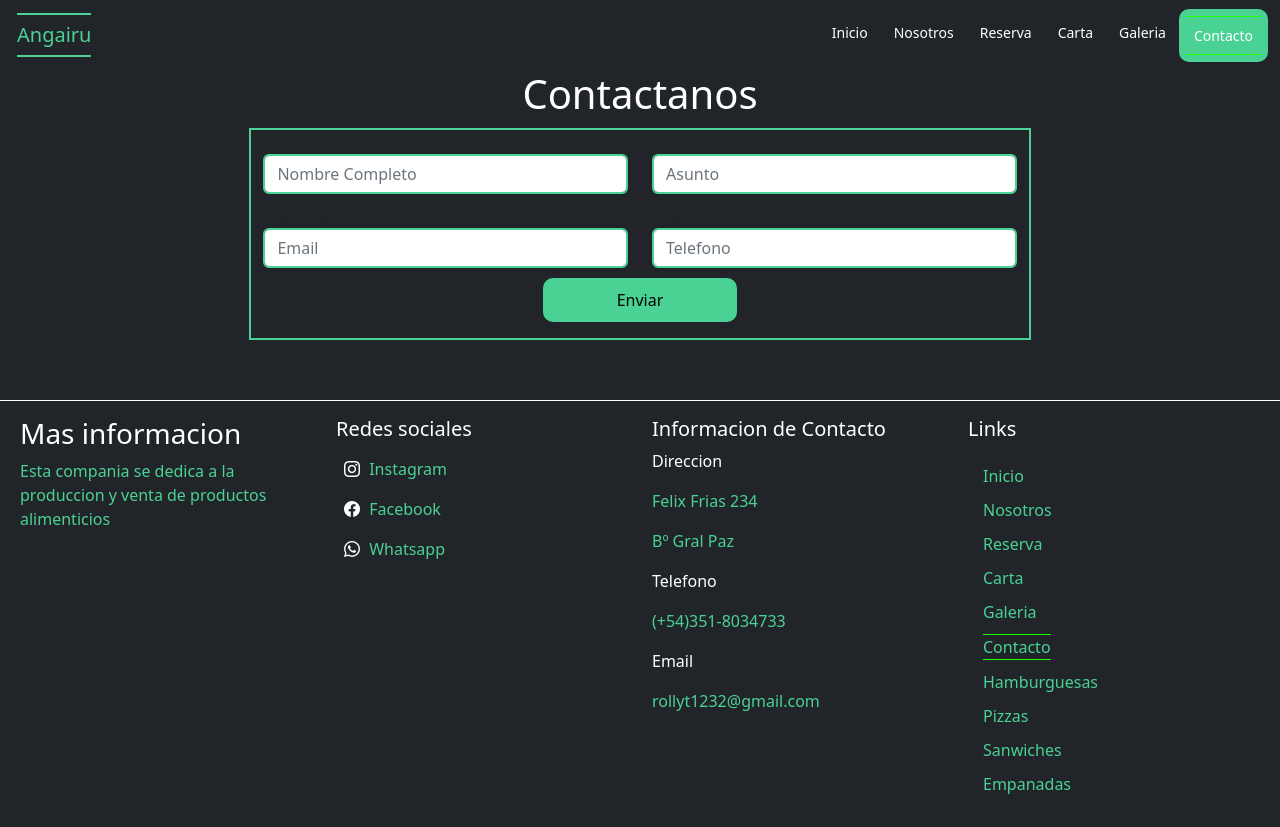
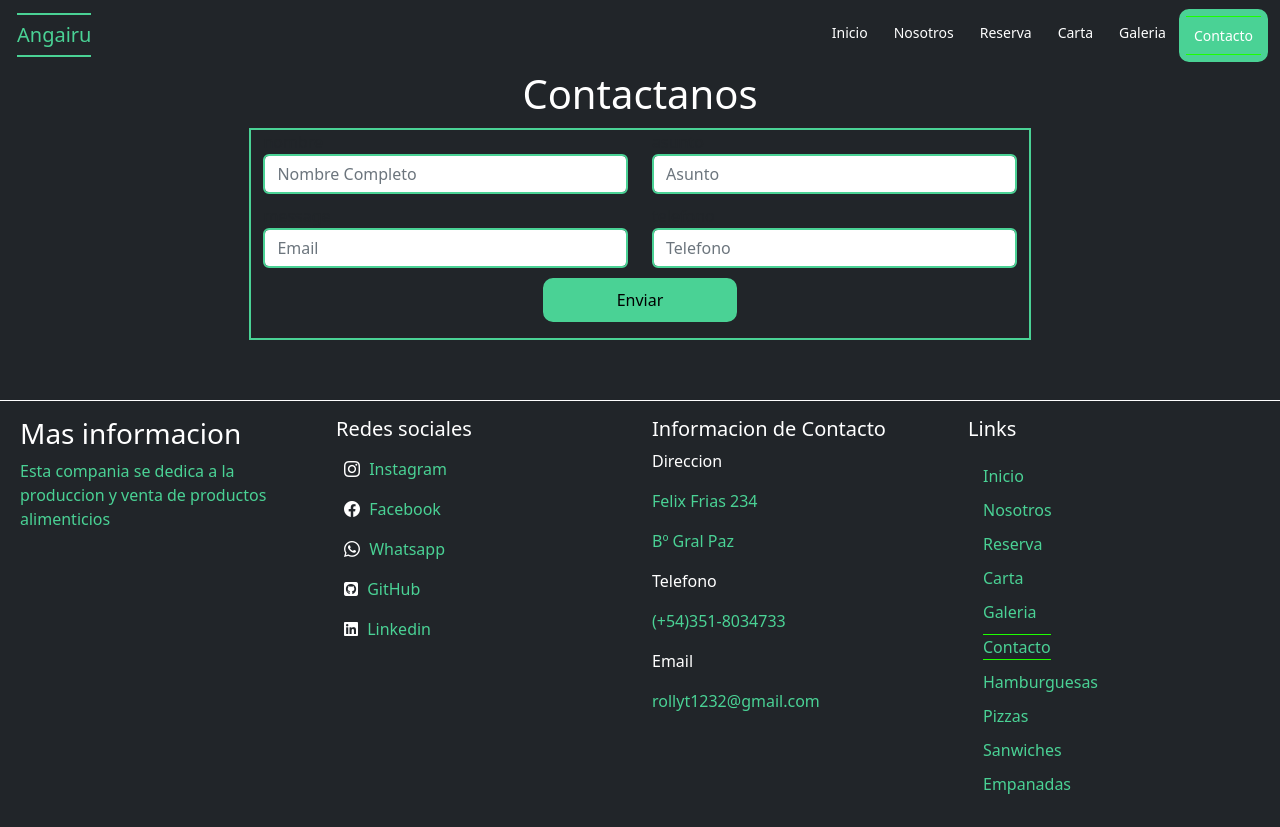
Before and after one commit to RodrigoTrillo/ProyectoAngairu, a website: page Paginas/Contacto.html in a window 1280 px wide. Drawn offline with nearby package versions, Linux system fonts and the light colour scheme.

Commit message:
add social icon all pages

```diff
--- a/Paginas/Contacto.html
+++ b/Paginas/Contacto.html
@@ -129,6 +129,14 @@
                     <a href="https://wa.link/xp3asi" target="_blank"
                         class="color-2">Whatsapp</a>
                 </div>
+                <div>
+                    <i class="fa-brands fa-square-github"></i>
+                    <a href="https://github.com/RodrigoTrillo/ProyectoAngairu" target="_blank" class="color-2">GitHub</a>
+                </div>
+                <div>
+                    <i class="fa-brands fa-linkedin"></i>
+                    <a href="https://www.linkedin.com/in/rodrigo-trillo-7a2422245/" target="_blank" class="color-2">Linkedin</a>
+                </div>
             </div>
             <div class=" col-xs-12 col-md-6 col-lg-3">
                 <p class="h5">Informacion de Contacto</p>
```
Also changed, not shown: Paginas/Carta.html (+8 -0 lines), Paginas/Galeria.html (+8 -0 lines), Paginas/Nosotros.html (+8 -0 lines), Paginas/Reservas.html (+8 -0 lines), Paginas/menu/empanadas.html (+8 -0 lines), Paginas/menu/harmburgesas.html (+8 -0 lines), Paginas/menu/pizza.html (+8 -0 lines), Paginas/menu/sandwiches.html (+8 -0 lines).
